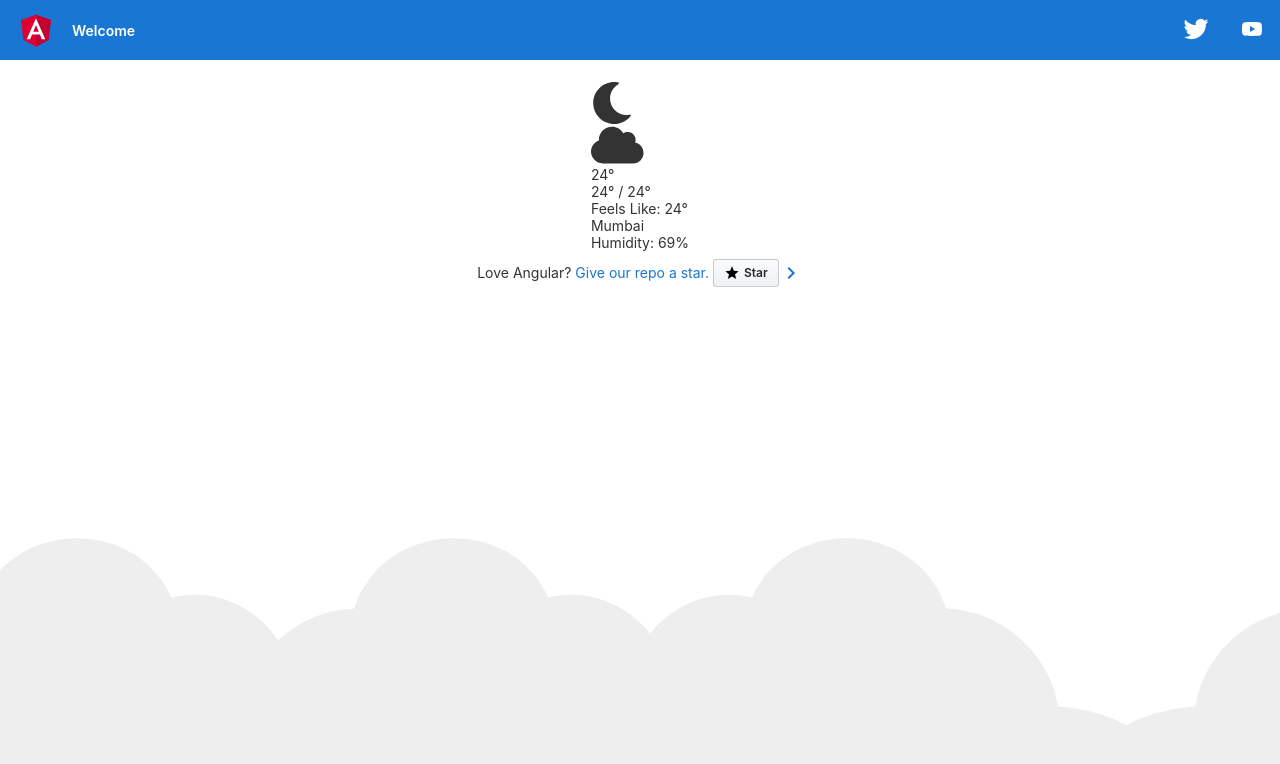
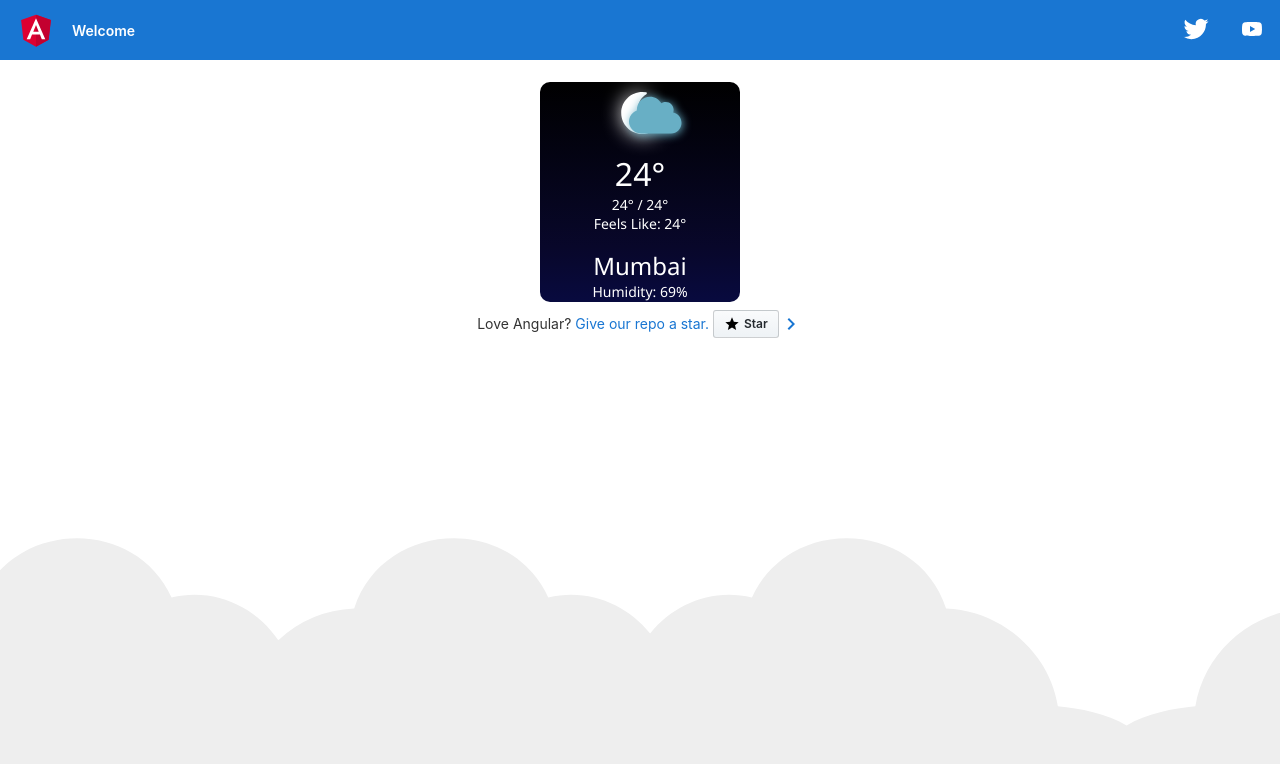
Before and after one commit to IriaLuz/angular-weather-widget, an Angular app: page / in a window 1280 px wide. Shown: the top 764 px of the page. Built offline with nearby package versions, Linux system fonts and the light colour scheme.

Commit message:
feature: add style to city weather component

```diff
--- a/src/app/components/city-weather/city-weather.component.html
+++ b/src/app/components/city-weather/city-weather.component.html
@@ -1,22 +1,20 @@
-<div id="divWeatherMain">
-  <div *ngIf="WeatherData.isDay" class="weatherWidgetRow">
+<div id="div-weather-main">
+  <div class="weather-widget-row">
+    <div *ngIf="WeatherData.isDay">
       <i class="fas fa-3x fa-sun sun"></i>
     </div>
-  <div *ngIf="!WeatherData.isDay" class="weatherWidgetRow">
+    <div *ngIf="!WeatherData.isDay">
       <i class="fas fa-3x fa-moon moon"></i>
     </div>
-  <div class="weatherWidgetRow cloudDiv">
+    <div class="cloud-wrapper">
       <i class="fas fa-cloud fa-3x cloud"></i>
     </div>
-  <div class="weatherWidgetRow">{{ WeatherData.temp_celcius }}°</div>
-  <div class="weatherWidgetRow">
-    {{ WeatherData.temp_min }}° / {{ WeatherData.temp_max }}°
-  </div>
-  <div class="weatherWidgetRow">
-    Feels Like: {{ WeatherData.temp_feels_like }}°
-  </div>
-  <div class="weatherWidgetRow">
+    <div class="temperature">{{ WeatherData.temp_celcius }}°</div>
+    <div>{{ WeatherData.temp_min }}° / {{ WeatherData.temp_max }}°</div>
+    <div>Feels Like: {{ WeatherData.temp_feels_like }}°</div>
+    <div class="city-name">
       {{ WeatherData.name }}
     </div>
-  <div class="weatherWidgetRow">Humidity: {{ WeatherData.main.humidity }}%</div>
+    <div>Humidity: {{ WeatherData.main.humidity }}%</div>
   </div>
+</div>
--- a/src/app/components/city-weather/city-weather.component.scss
+++ b/src/app/components/city-weather/city-weather.component.scss
@@ -1,10 +1,69 @@
-.test-style-lint-error {
-  // kdkdkdkd
-  .test {
-    color: blue;
+#div-weather-main {
+  display: block;
+  border-radius: 10px;
+  width: 200px;
+  height: 220px;
+  background: rgb(0 0 0);
+  background: linear-gradient(
+    180deg,
+    rgb(0 0 0 / 100%) 0%,
+    rgb(8 7 42 / 100%) 75%,
+    rgb(8 10 63) 100%
+  );
+  color: white;
+  font-family: "Segoe UI", Tahoma, Geneva, Verdana, sans-serif;
+}
+
+.weather-widget-row {
+  display: flex;
+  flex-direction: column;
+  align-items: center;
+  margin: 0 auto;
+  width: fit-content;
+}
+
+.temperature {
+  font-size: 2rem;
+  margin-top: 1rem;
+}
+
+.city-name {
+  font-size: 1.5rem;
+  margin-top: 1rem;
+}
+
+.sun {
+  margin-top: 10px;
+  color: yellow;
+  filter: drop-shadow(1px 1px 10px yellow);
+}
+
+.moon {
+  margin-top: 10px;
+  color: white;
+  filter: drop-shadow(1px 1px 10px white);
+}
+
+.cloud-wrapper {
+  margin-top: -40px;
+
+  .cloud {
+    color: rgb(104 175 197);
+    filter: drop-shadow(1px 1px 5px rgb(104 175 197));
+    animation-name: cloud-movement;
+    animation-iteration-count: infinite;
+    animation-duration: 8s;
+    animation-timing-function: ease-in-out;
+    animation-direction: alternate;
+  }
+}
+
+@keyframes cloud-movement {
+  from {
+    margin-left: -50px;
   }
 
-  .test2 {
-    color: red;
+  to {
+    margin-left: 65px;
   }
 }
```
Lines whose indentation alone changed are shown as unchanged.
